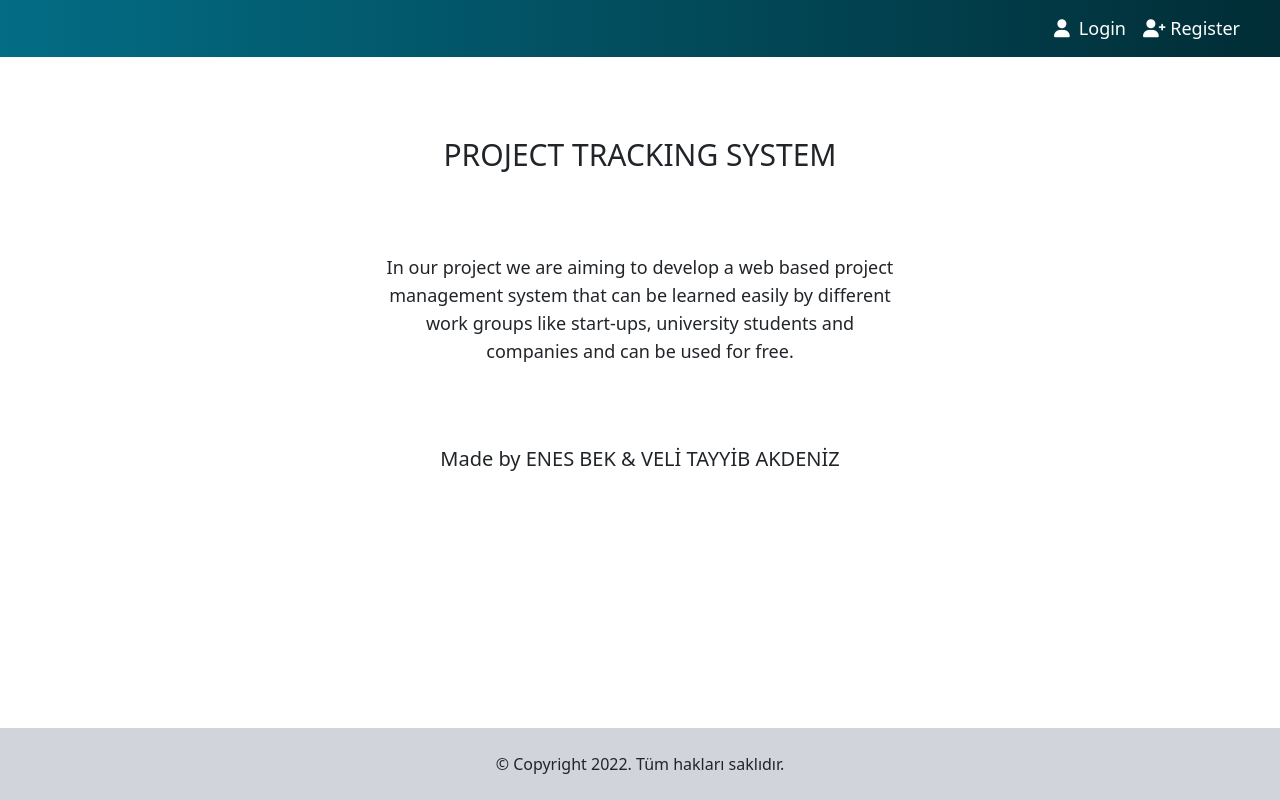
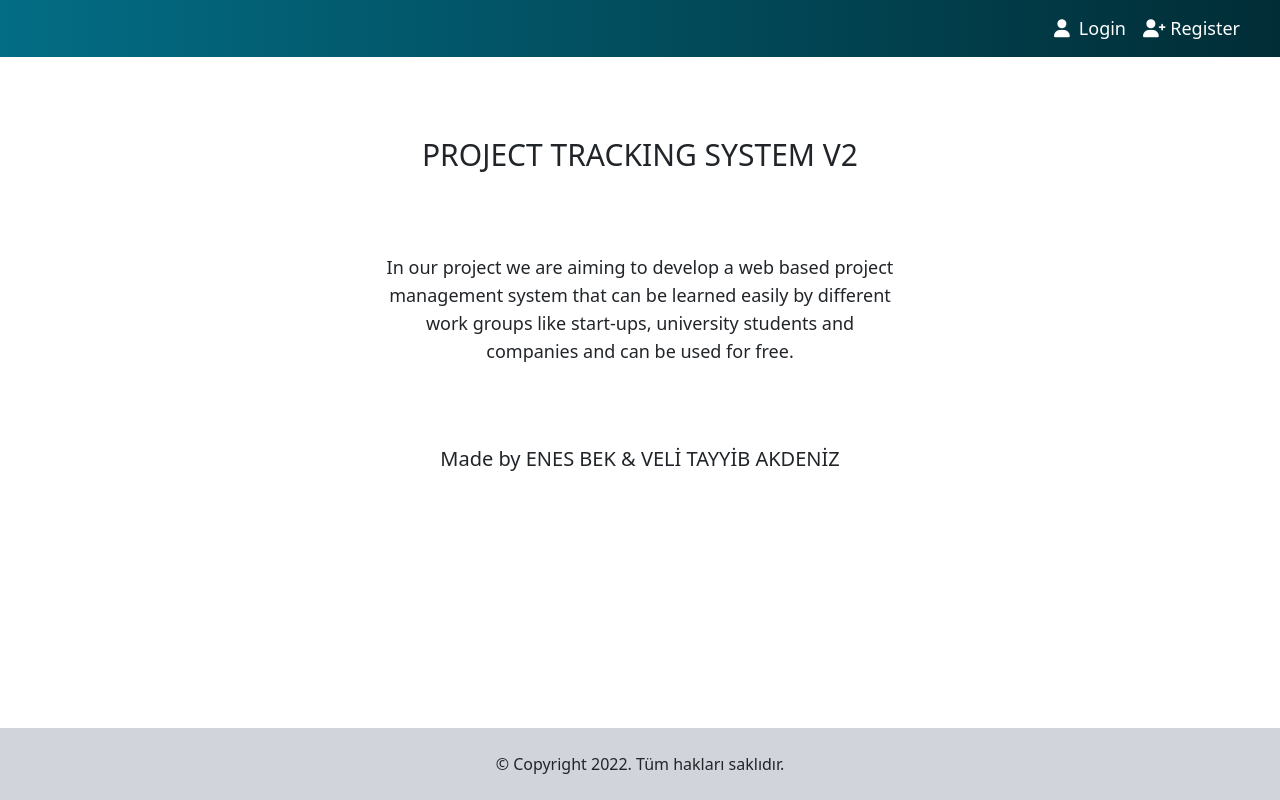
Before and after one commit to enesbek/Graduation-Project, a Vue app: page / in a window 1280 px wide. Built offline with nearby package versions, Linux system fonts and the light colour scheme.

Commit message:
heroku test

```diff
--- a/src/components/Home/HomeContent.vue
+++ b/src/components/Home/HomeContent.vue
@@ -1,6 +1,6 @@
 <template>
   <div class="text-center h-full pt-20 text-3xl">
-    PROJECT TRACKING SYSTEM
+    PROJECT TRACKING SYSTEM V2
     <div class="home-text text-lg mt-20">In our project we are aiming to develop a web based project management
       system that can be learned easily by different work groups like start-ups,
       university students and companies and can be used for free.</div>
```
